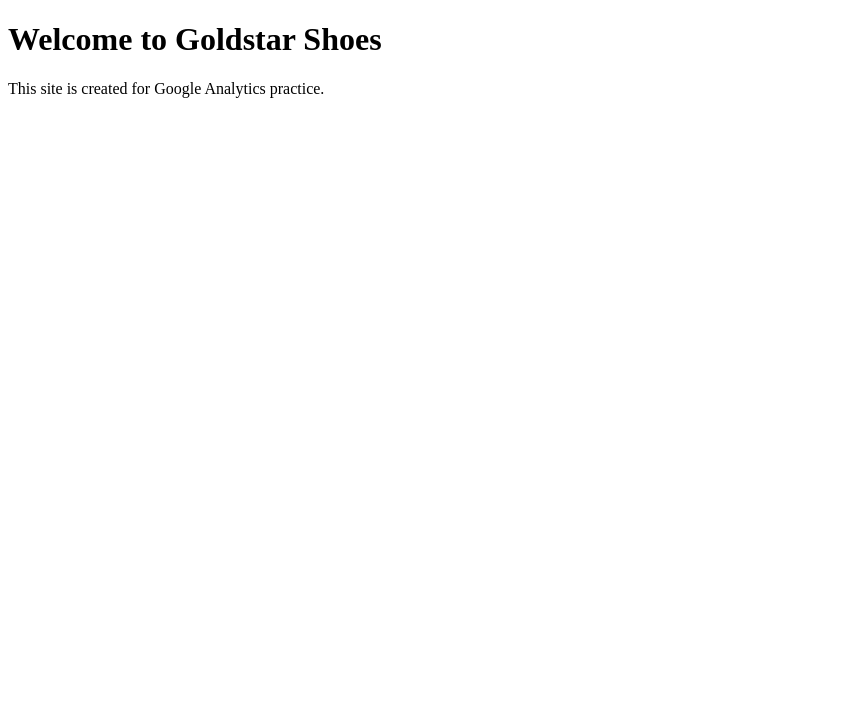
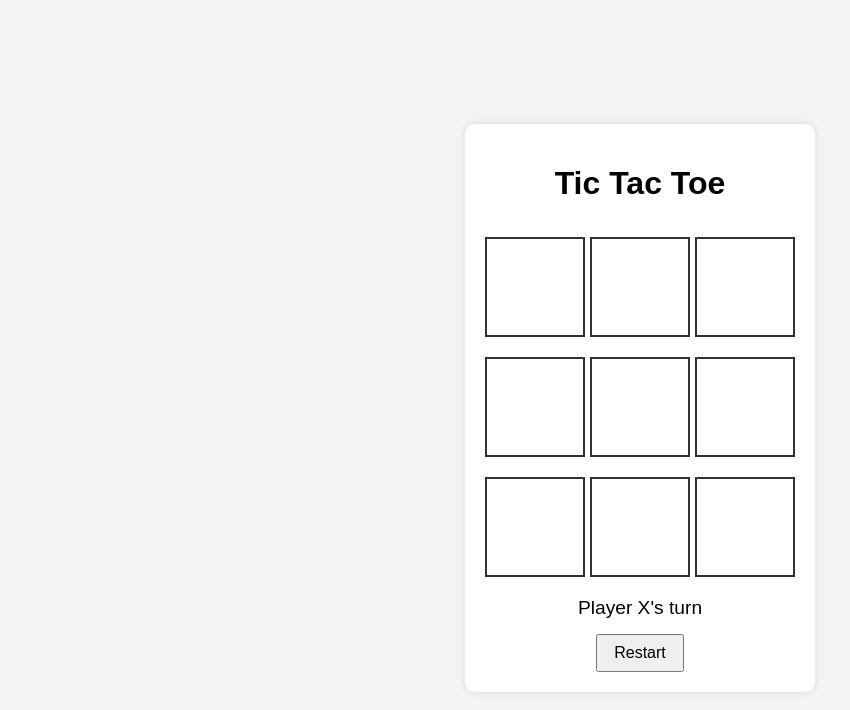
Before and after one commit to Praju44/home4, a plain HTML site: page index.html in a window 1280 px wide. Shown: the whole page, without its empty margins (0-850 px from the left). Drawn offline with Linux system fonts and the light colour scheme.

Commit message:
Revamp index.html for Tic Tac Toe game

```diff
--- a/index.html
+++ b/index.html
@@ -1,11 +1,134 @@
 <!DOCTYPE html>
-<html>
+<html lang="en">
 <head>
- <title>Goldstar Shoes – Analytics Lab</title>
+  <meta charset="UTF-8">
+  <title>Tic Tac Toe</title>
+  <style>
+    body {
+      font-family: Arial, sans-serif;
+      background: #f4f4f4;
+      display: flex;
+      justify-content: center;
+      align-items: center;
+      height: 100vh;
+    }
+
+    .game {
+      text-align: center;
+      background: white;
+      padding: 20px;
+      border-radius: 10px;
+      box-shadow: 0 0 10px rgba(0,0,0,0.1);
+    }
+
+    h1 {
+      margin-bottom: 10px;
+    }
+
+    .board {
+      display: grid;
+      grid-template-columns: repeat(3, 100px);
+      grid-gap: 5px;
+      margin: 20px auto;
+    }
+
+    .cell {
+      width: 100px;
+      height: 100px;
+      font-size: 2.5rem;
+      cursor: pointer;
+      border: 2px solid #333;
+      background: #fff;
+    }
+
+    .cell:hover {
+      background: #eaeaea;
+    }
+
+    .status {
+      margin-top: 10px;
+      font-size: 1.2rem;
+    }
+
+    button {
+      margin-top: 15px;
+      padding: 8px 16px;
+      font-size: 1rem;
+      cursor: pointer;
+    }
+  </style>
 </head>
 <body>
- <h1>Welcome to Goldstar Shoes</h1>
- <p>This site is created for Google Analytics
-practice.</p>
+
+<div class="game">
+  <h1>Tic Tac Toe</h1>
+
+  <div class="board">
+    <button class="cell" onclick="makeMove(0)"></button>
+    <button class="cell" onclick="makeMove(1)"></button>
+    <button class="cell" onclick="makeMove(2)"></button>
+    <button class="cell" onclick="makeMove(3)"></button>
+    <button class="cell" onclick="makeMove(4)"></button>
+    <button class="cell" onclick="makeMove(5)"></button>
+    <button class="cell" onclick="makeMove(6)"></button>
+    <button class="cell" onclick="makeMove(7)"></button>
+    <button class="cell" onclick="makeMove(8)"></button>
+  </div>
+
+  <div class="status" id="status">Player X's turn</div>
+  <button onclick="resetGame()">Restart</button>
+</div>
+
+<script>
+  let board = ["", "", "", "", "", "", "", "", ""];
+  let currentPlayer = "X";
+  let gameActive = true;
+
+  const statusText = document.getElementById("status");
+  const cells = document.querySelectorAll(".cell");
+
+  const winningCombinations = [
+    [0,1,2], [3,4,5], [6,7,8],
+    [0,3,6], [1,4,7], [2,5,8],
+    [0,4,8], [2,4,6]
+  ];
+
+  function makeMove(index) {
+    if (board[index] !== "" || !gameActive) return;
+
+    board[index] = currentPlayer;
+    cells[index].innerText = currentPlayer;
+
+    if (checkWinner()) {
+      statusText.innerText = `Player ${currentPlayer} wins! 🎉`;
+      gameActive = false;
+      return;
+    }
+
+    if (!board.includes("")) {
+      statusText.innerText = "It's a draw 😐";
+      gameActive = false;
+      return;
+    }
+
+    currentPlayer = currentPlayer === "X" ? "O" : "X";
+    statusText.innerText = `Player ${currentPlayer}'s turn`;
+  }
+
+  function checkWinner() {
+    return winningCombinations.some(combo => {
+      return combo.every(index => board[index] === currentPlayer);
+    });
+  }
+
+  function resetGame() {
+    board = ["", "", "", "", "", "", "", "", ""];
+    currentPlayer = "X";
+    gameActive = true;
+    statusText.innerText = "Player X's turn";
+    cells.forEach(cell => cell.innerText = "");
+  }
+</script>
+
 </body>
 </html>
```
